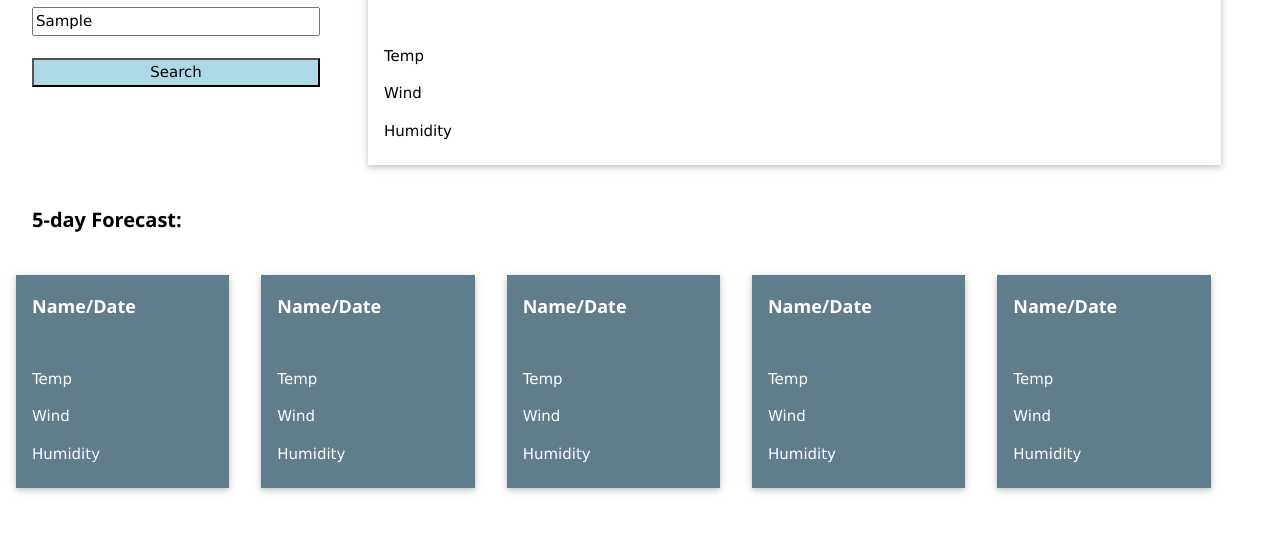
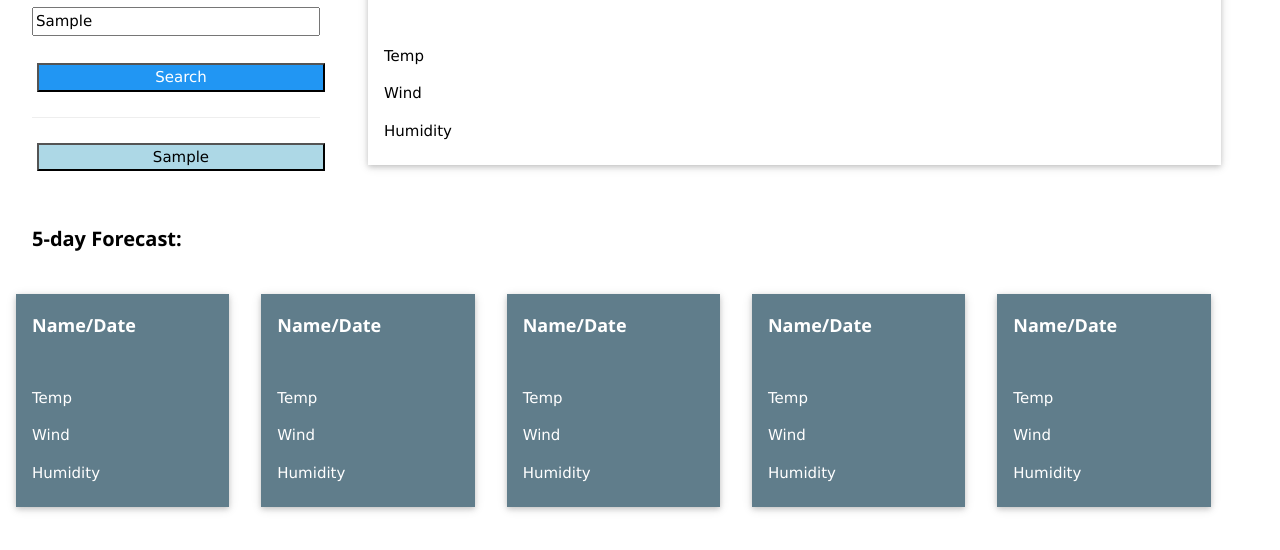
Before and after one commit to gulledgecorey/weather-dashboard, a plain HTML site: page index.html in a window 1280 px wide. Both pictures are taken after typing "Sample" into the empty fields and a click on the button "Search". Shown: the part 118-668 px from the top of the page. Drawn offline with nearby package versions, Linux system fonts and the light colour scheme; no server answers.

Commit message:
added search history

```diff
--- a/index.html
+++ b/index.html
@@ -11,11 +11,12 @@
     <body>
         <header>Weather Dashboard</header>
         <section class="w3-row">
-            <article class="w3-col m3 w3-padding w3-margin">
+            <article id="search-section"class="w3-col m3 w3-padding w3-margin">
                 <h2>Search for a City.</h2>
                 <input>
                 <br><br>
-                <button>Search</button>
+                <button class="w3-blue">Search</button>
+                <hr>
             </article>
             <article class="w3-card w3-col m8 w3-padding w3-margin">
                 <h2 id="date">Name/Date</h2>
--- a/script.js
+++ b/script.js
@@ -1,6 +1,12 @@
 var apiKey = "988f4d5b649b65049c5d0dcb76dc8228";
 document.querySelector("button").addEventListener("click", function(e){
     e.preventDefault()
+
+let historyButton=document.createElement("button");
+document.querySelector("#search-section").appendChild(historyButton);
+historyButton.textContent=document.querySelector("input").value;
+
+
 
 fetch("https://api.openweathermap.org/data/2.5/weather?q="+document.querySelector("input").value+"&appid=988f4d5b649b65049c5d0dcb76dc8228&units=imperial")
 .then(res=>res.json())
@@ -46,11 +52,6 @@ fetch("https://api.openweathermap.org/data/2.5/forecast?lat="+data.coord.lat+"&l
     document.querySelector("#wind5").textContent="Wind: "+data.list[38].wind.speed +" MPH";
     document.querySelector("#humidity5").textContent="Humidity: "+data.list[38].main.humidity +" %";
 
-
-
-
-
-
 })
 
 
--- a/style.css
+++ b/style.css
@@ -10,6 +10,7 @@ header {
 button {
     background-color: lightblue;
     width: 100%;
+    margin: 5px;
 }
 input {
     width: 100%;
```
